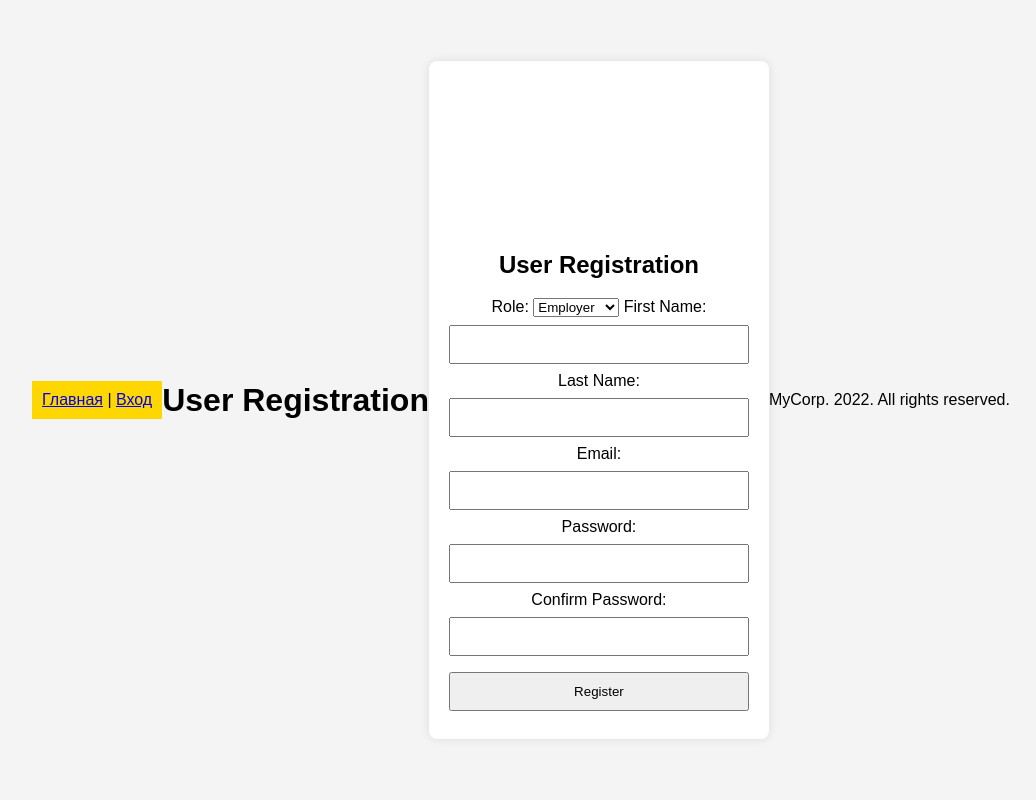
After one commit to anyavoitovich/WFU, a Django app: page /register/ in a window 1280 px wide. The commit adds this page. Shown: the whole page, without its empty margins (119-1155 px from the left). Run offline with Django 4.2, Linux system fonts and the light colour scheme; parts of the project's set-up code (start-up, migrations or seed data) failed here and were passed over.

Commit message:
1.2.0 admin page, registration by roles, authorisation, personal account by roles, view resume and vacacy are work

```diff
--- a/WFU/settings.py
+++ b/WFU/settings.py
@@ -131,3 +131,4 @@ STATIC_URL = 'static/'
 
 DEFAULT_AUTO_FIELD = 'django.db.models.BigAutoField'
 AUTH_USER_MODEL = 'riddles.User'
+LOGIN_URL = '/login/'
--- a/WFU/urls.py
+++ b/WFU/urls.py
@@ -15,17 +15,27 @@ Including another URLconf
     2. Add a URL to urlpatterns:  path('blog/', include('blog.urls'))
 """
 from django.contrib import admin
-from django.urls import path
+from django.contrib.auth.views import LoginView
+from django.urls import path, include
+from django.contrib.auth import views as auth_views
+
+
 from riddles import views
 from django.views.generic import TemplateView
-
-from riddles.views import registerEmployer, login, employerAccount, jobSeekerAccount
+from django.contrib.auth.views import LogoutView
+from riddles.views import login, employerAccount, jobSeekerAccount, add_vacancy, register, add_resume, logout, \
+    vacancy_detail, resume_detail
 
 urlpatterns = [
-    path("", views.index),
+    path("", views.index, name='index'),
     path("admin/", admin.site.urls),
     path('login/', login, name='login'),
-    path('registerEmployer/', registerEmployer, name='registerEmployer'),
+    path('register/', register, name='register'),
     path('employerAccount/', employerAccount, name='employerAccount'),
-    path('jobSeekerAccount/', jobSeekerAccount, name='jobSeekerAccount')
+    path('jobSeekerAccount/', jobSeekerAccount, name='jobSeekerAccount'),
+    path('add_vacancy/', add_vacancy, name='add_vacancy'),
+    path('add_resume/', add_resume, name='add_resume'),
+    path('logout/', logout, name='logout'),
+    path('vacancy/<int:vacancy_id>/', vacancy_detail, name='vacancy_detail'),
+    path('resume/<int:resume_id>/', resume_detail, name='resume_detail')
 ]
--- /dev/null
+++ b/riddles/forms.py
@@ -0,0 +1,23 @@
+# forms.py
+from django import forms
+from django.contrib.auth.forms import UserCreationForm
+from .models import User, Employer, JobSeeker
+
+class EmployerRegistrationForm(UserCreationForm):
+    company_name = forms.CharField(max_length=100, required=True)
+    company_description = forms.CharField(widget=forms.Textarea, required=True)
+
+    class Meta:
+        model = User
+        fields = ['first_name', 'last_name', 'email', 'password1', 'password2', 'role', 'company_name', 'company_description']
+        widgets = {'password1': forms.PasswordInput(), 'password2': forms.PasswordInput}
+
+class JobSeekerRegistrationForm(UserCreationForm):
+    birthdate = forms.DateField(required=True, widget=forms.TextInput(attrs={'type': 'date'}))
+    education = forms.CharField(widget=forms.Textarea, required=True)
+    experience = forms.CharField(widget=forms.Textarea, required=True)
+
+    class Meta:
+        model = User
+        fields = ['first_name', 'last_name', 'email', 'password1', 'password2', 'role', 'birthdate', 'education', 'experience']
+        widgets = {'password1': forms.PasswordInput(), 'password2': forms.PasswordInput}
--- a/riddles/templates/employerAccount.html
+++ b/riddles/templates/employerAccount.html
@@ -5,4 +5,6 @@
 {% block content %}
 <p>Телефон: +12345677890</p>
 <p>Email: admin@admin.com</p>
+<a href="/add_vacancy" >add vacancy</a>
+
 {% endblock content %}
--- a/riddles/templates/index.html
+++ b/riddles/templates/index.html
@@ -3,11 +3,49 @@
 <head>
     <meta charset="utf-8" />
     <title>{% block title %}Default title{% endblock title %}</title>
+    <style>
+        /* Добавим стили для жёлтого навбара */
+        nav {
+            background-color: #FFD700;
+            padding: 10px;
+        }
+    </style>
 </head>
 <body>
-    <div><a href="/">Главная</a> | <a href="/login">вход</a></div>
+    <nav>
+    <div>
+        <a href="/">Главная</a> |
+        {% if current_user.is_authenticated %}
+            <a href="{% if current_user.role == 'Employer' %}/employerAccount{% else %}/jobSeekerAccount{% endif %}">Личный кабинет</a> |
+            <a href="{% url 'logout' %}">Выйти</a>
+        {% else %}
+            <a href="{% url 'login' %}">Вход</a>
+        {% endif %}
+    </div>
+</nav>
+{% csrf_token %}
     <h1>{% block header %}{% endblock header %}</h1>
-    <div>{% block content%}{% endblock content %}</div>
+    <div>{% block content %}
+        {% if current_user.role == 'JobSeeker' %}
+        <h2>Vacancies</h2>
+
+        <ul>
+            {% for vacancy in vacancies %}
+               <li><a href="{% url 'vacancy_detail' vacancy.VacancyID %}">{{ vacancy.title }}</a></li>
+            {% endfor %}
+        </ul>
+
+        {% elif current_user.role == 'Employer' %}
+            <h2>Resumes</h2>
+            <ul>
+                {% for resume in resumes %}
+                   <li><a href="{% url 'resume_detail' resume.ResumeID %}">{{ resume.profession }}</a></li>
+                {% endfor %}
+            </ul>
+        {% endif %}
+        {% endblock content %}
+    </div>
+
     <div>MyCorp. 2022. All rights reserved.</div>
 </body>
 </html>
--- a/riddles/templates/jobSeekerAccount.html
+++ b/riddles/templates/jobSeekerAccount.html
@@ -5,4 +5,5 @@
 {% block content %}
 <p>Телефон: +12345677890</p>
 <p>Email: admin@admin.com</p>
+<a href="/add_resume" >add vacancy</a>
 {% endblock content %}
--- a/riddles/templates/login.html
+++ b/riddles/templates/login.html
@@ -50,7 +50,7 @@
     </style>
 <div class="container">
     <h2>Login</h2>
-    <form method="post">
+    <form method="post" >
         {% csrf_token %}
         <input type="email" name="email" placeholder="Email" required>
         <br>
--- /dev/null
+++ b/riddles/templates/register.html
@@ -0,0 +1,119 @@
+
+
+{% extends "index.html" %}
+{% block title %}User Registration{% endblock title %}
+{% block header %}User Registration{% endblock header %}
+
+{% block content %}
+
+<head>
+    <!-- Add your existing head content here -->
+
+    <meta charset="UTF-8">
+    <meta name="viewport" content="width=device-width, initial-scale=1.0">
+    <title>Register Page</title>
+    <style>
+        body {
+            font-family: Arial, sans-serif;
+            background-color: #f4f4f4;
+            margin: 0;
+            display: flex;
+            justify-content: center;
+            align-items: center;
+            height: 100vh;
+        }
+
+        .container {
+            background-color: #fff;
+            border-radius: 8px;
+            box-shadow: 0 0 10px rgba(0, 0, 0, 0.1);
+            padding: 20px;
+            width: 300px;
+            text-align: center;
+        }
+
+        input {
+            width: 100%;
+            padding: 10px;
+            margin: 8px 0;
+            box-sizing: border-box;
+        }
+
+        button {
+            background-color: #4caf50;
+            color: white;
+            padding: 10px 15px;
+            border: none;
+            border-radius: 4px;
+            cursor: pointer;
+        }
+
+        button:hover {
+            background-color: #45a049;
+        }
+
+        .container::before {
+            content: "";
+            display: block;
+            height: 150px; /* Adjust the height as needed */
+            border-top-left-radius: 8px;
+            border-top-right-radius: 8px;
+        }
+    </style>
+</head>
+
+
+<div class="container">
+    <h2>User Registration</h2>
+    <form method="post" action="{% url 'register' %}">
+        {% csrf_token %}
+
+        <label for="id_role">Role:</label>
+        <select name="role" id="id_role">
+            <option value="Employer">Employer</option>
+            <option value="JobSeeker">JobSeeker</option>
+        </select>
+
+        <div id="employer-form" style="display: none;">
+            <label for="id_company_name">Company Name:</label>
+            <input type="text" name="company_name" id="id_company_name">
+            <label for="id_company_description">Company Description:</label>
+            <textarea name="company_description" id="id_company_description"></textarea>
+        </div>
+
+        <div id="jobseeker-form" style="display: none;">
+            <label for="id_birthdate">Birthdate:</label>
+            <input type="date" name="birthdate" id="id_birthdate">
+            <label for="id_education">Education:</label>
+            <textarea name="education" id="id_education"></textarea>
+            <label for="id_experience">Experience:</label>
+            <textarea name="experience" id="id_experience"></textarea>
+        </div>
+
+        <label for="id_first_name">First Name:</label>
+        <input type="text" name="first_name" id="id_first_name">
+        <label for="id_last_name">Last Name:</label>
+        <input type="text" name="last_name" id="id_last_name">
+        <label for="id_email">Email:</label>
+        <input type="email" name="email" id="id_email">
+        <label for="id_password1">Password:</label>
+        <input type="password" name="password1" id="id_password1">
+        <label for="id_password2">Confirm Password:</label>
+        <input type="password" name="password2" id="id_password2">
+
+        <script>
+            const roleInput = document.getElementById('id_role');
+            const employerForm = document.getElementById('employer-form');
+            const jobSeekerForm = document.getElementById('jobseeker-form');
+
+            roleInput.addEventListener('change', () => {
+                employerForm.style.display = roleInput.value === 'Employer' ? 'block' : 'none';
+                jobSeekerForm.style.display = roleInput.value === 'JobSeeker' ? 'block' : 'none';
+            });
+        </script>
+
+        <input type="submit" value="Register">
+    </form>
+</div>
+
+{% endblock content %}
--- a/riddles/views.py
+++ b/riddles/views.py
@@ -1,15 +1,24 @@
-import pdb
+from .models import User, Vacancy, Resume, VacancyApplication, Employer
+from django.contrib.auth.hashers import make_password, check_password
+from django.contrib.auth import login as auth_login, logout as auth_logout
+from .models import User, Employer, JobSeeker, Resume
+from django.contrib.auth.decorators import login_required
+from django.shortcuts import render, redirect, get_object_or_404
+from django.http import HttpResponse
+from .forms import EmployerRegistrationForm, JobSeekerRegistrationForm
 
-from django.shortcuts import render, redirect
-from django.http import HttpResponse
-from .models import User
-from django.contrib.auth.decorators import login_required, user_passes_test
-from django.contrib.auth import authenticate, login,  get_user_model
-from django.contrib.auth.hashers import make_password
-# Create your views here.
 
+
+@login_required
 def index(request):
-    return render(request, "index.html")
+    vacancies = Vacancy.objects.all()
+    resumes = Resume.objects.all()
+    context = {'vacancies': vacancies, 'resumes': resumes, 'current_user': request.user}
+    return render(request, 'index.html', context)
+
+
+# ...
+
 
 def login(request):
     if request.method == 'POST':
@@ -17,58 +26,191 @@ def login(request):
         password = request.POST.get('password')
 
         try:
-            user = User.objects.get(email=email, password=password)
+            user = User.objects.get(email=email)
         except User.DoesNotExist:
-            # Пользователь с таким email и паролем не найден
             return HttpResponse("Invalid login credentials!")
 
-        request.session['user_id'] = user.UserID
-        request.session['user_email'] = user.email
-        request.session['user_role'] = user.role
-        if user.role == 'Admin':
-            return redirect('adminAccount')
-        elif user.role == 'Employer':
-            return redirect('employerAccount')
-        elif user.role == 'JobSeeker':
-            return redirect('jobSeekerAccount')
+        if check_password(password, user.password):
+            auth_login(request, user)
+            context = {'current_user': request.user}
+            if user.role == 'Admin':
+                return redirect('adminAccount')
+            elif user.role == 'Employer':
+                return render(request, 'employerAccount.html', context)
+            elif user.role == 'JobSeeker':
+                return render(request, 'jobSeekerAccount.html', context)
         else:
             print("Authentication failed")
-            return HttpResponse("не нашёл пользователя с такой комбинацией email и пароля!")
+            return HttpResponse("Invalid login credentials!")
 
     return render(request, "login.html")
 
+@login_required
+def logout(request):
+    auth_logout(request)
+    return redirect('index')
 
-def registerEmployer(request):
+# def registerEmployer(request):
+#     if request.method == 'POST':
+#         first_name = request.POST.get('first_name')
+#         last_name = request.POST.get('last_name')
+#         email = request.POST.get('email')
+#         password = request.POST.get('password')
+#         password2 = request.POST.get('password2')
+#         role = request.POST.get('role')
+#
+#         if password != password2:
+#             return HttpResponse("Your password and confrom password are not the same!!")
+#         else:
+#             # Создаем пользователя
+#             hashed_password = make_password(password)
+#             user = User.objects.create(
+#                 first_name=first_name,
+#                 last_name=last_name,
+#                 email=email,
+#                 password=hashed_password,
+#                 role=role
+#             )
+#             return redirect('/login')
+#
+#     return render(request, "register.html")
+
+
+def register(request):
     if request.method == 'POST':
-        first_name = request.POST.get('first_name')
-        last_name = request.POST.get('last_name')
-        email = request.POST.get('email')
-        password = request.POST.get('password')
-        password2 = request.POST.get('password2')
         role = request.POST.get('role')
 
-        if password != password2:
-            return HttpResponse("Your password and confrom password are not the same!!")
+        if role == 'Employer':
+            form = EmployerRegistrationForm(request.POST)
+        elif role == 'JobSeeker':
+            form = JobSeekerRegistrationForm(request.POST)
         else:
-            # Создаем пользователя
-            hashed_password = make_password(password)
-            user = User.objects.create(
-                first_name=first_name,
-                last_name=last_name,
-                email=email,
-                password=hashed_password,
-                role=role
-            )
-            return redirect('/login')
+            return HttpResponse("Неверная роль")
 
-    return render(request, "registerEmployer.html")
+        if form.is_valid():
+            user = form.save(commit=False)
+            user.email = form.cleaned_data['email']
+            user.set_password(form.cleaned_data['password1'])
+            user.save()
+
+            if role == 'Employer':
+                employer = Employer(EmployerID=user,
+                                    company_name=request.POST['company_name'],
+                                    company_description=request.POST['company_description'])
+                employer.save()
+
+            elif role == 'JobSeeker':
+                jobseeker = JobSeeker(JobSeekerID=user,
+                                      birthdate=request.POST['birthdate'],
+                                      education=request.POST['education'],
+                                      experience=request.POST['experience'])
+                jobseeker.save()
+
+            context = {'current_user': user}
+
+            return render(request, 'login.html', context)
+    else:
+        form = EmployerRegistrationForm()
+
+    return render(request, 'register.html', {'form': form})
+
+@login_required
+def employerAccount(request):
+    context = {'current_user': request.user}
+    return render(request, 'employerAccount.html', context)
+
+@login_required
+def jobSeekerAccount(request):
+    context = {'current_user': request.user}
+    return render(request, 'jobSeekerAccount.html', context)
 
 
-# def adminAccount(request):
-#     return render(request, 'adminAccount.html')
+# @login_required
+# def add_vacancy(request):
+#     # Проверяем, является ли пользователь работодателем
+#     if request.user.role != 'Employer':
+#         print("Пользователь не является работодателем. Доступ запрещен.")
+#         return HttpResponse("Вы не авторизованы для добавления вакансий.")
+#
+#     if request.method == 'POST':
+#         try:
+#             employer = request.user.employer
+#             print(f"Пользователь: {request.user}, Работодатель: {employer}")
+#
+#             new_vacancy = Vacancy(
+#                 employer=employer,
+#                 title=request.POST['title'],
+#                 description=request.POST['description'],
+#                 requirements=request.POST['requirements'],
+#                 salary=request.POST['salary']
+#             )
+#             new_vacancy.save()
+#
+#             print("Вакансия успешно добавлена.")
+#             return render(request, 'employerAccount.html')
+#         except Employer.DoesNotExist:
+#             print("У пользователя нет объекта работодателя.")
+#             return render(request, 'add_vacancy.html', {'warning': True})
+#
+#     return render(request, 'add_vacancy.html')
+
+
 @login_required
-def employerAccount(request):
-    return render(request, 'employerAccount.html')
+def add_vacancy(request):
+    # Проверяем, является ли пользователь работодателем
+    if request.user.role != 'Employer':
+        print("Пользователь не является работодателем. Доступ запрещен.")
+        return HttpResponse("Вы не авторизованы для добавления вакансий.")
+    employer = request.user.employer
+    # Ваш остальной код добавления вакансии
+    if request.method == 'POST':
+        # Обработка добавления вакансии
+        new_vacancy = Vacancy(
+            employer=employer,
+            title=request.POST['title'],
+            description=request.POST['description'],
+            requirements=request.POST['requirements'],
+            salary=request.POST['salary']
+        )
+        new_vacancy.save()
+        return render(request, 'employerAccount.html')
+
+    # Возвращаем форму добавления вакансии (GET запрос)
+    return render(request, 'add_vacancy.html', context={'current_user': request.user})
+
 @login_required
-def jobSeekerAccount(request):
-    return render(request, 'jobSeekerAccount.html')
+def add_resume(request):
+    # Проверяем, является ли пользователь работодателем
+    if request.user.role != 'JobSeeker':
+        print("Пользователь не является соискателем. Доступ запрещен.")
+        return HttpResponse("Вы не авторизованы для добавления вакансий.")
+    job_seeker = request.user.jobseeker
+    # Ваш остальной код добавления вакансии
+    if request.method == 'POST':
+        # Обработка добавления вакансии
+        new_resume = Resume(
+            job_seeker=job_seeker,
+            profession=request.POST['profession'],
+            skills=request.POST['skills'],
+            experience=request.POST['experience'],
+        )
+        new_resume.save()
+        return render(request, 'jobSeekerAccount.html')
+
+    # Возвращаем форму добавления вакансии (GET запрос)
+    return render(request, 'add_resume.html', context={'current_user': request.user})
+def vacancy_detail(request, vacancy_id):
+    # Retrieve the vacancy using the vacancy_id
+    vacancy = get_object_or_404(Vacancy, pk=vacancy_id)
+
+    # Pass the vacancy to the template context
+    context = {'vacancy': vacancy,'current_user': request.user}
+
+    return render(request, 'vacancy_detail.html', context)
+
+
+@login_required
+def resume_detail(request, resume_id):
+    resume = get_object_or_404(Resume, pk=resume_id)
+    context = {'resume': resume, 'current_user': request.user}
+    return render(request, 'resume_detail.html', context)
```
Also changed, not shown: riddles/models.py (+35 -4 lines), riddles/templates/add_resume.html (added, +46 -0 lines), riddles/templates/add_vacancy.html (added, +49 -0 lines), riddles/templates/registerEmployer.html (deleted, +0 -84 lines), riddles/templates/resume_detail.html (added, +10 -0 lines), riddles/templates/vacancy_detail.html (added, +14 -0 lines).
